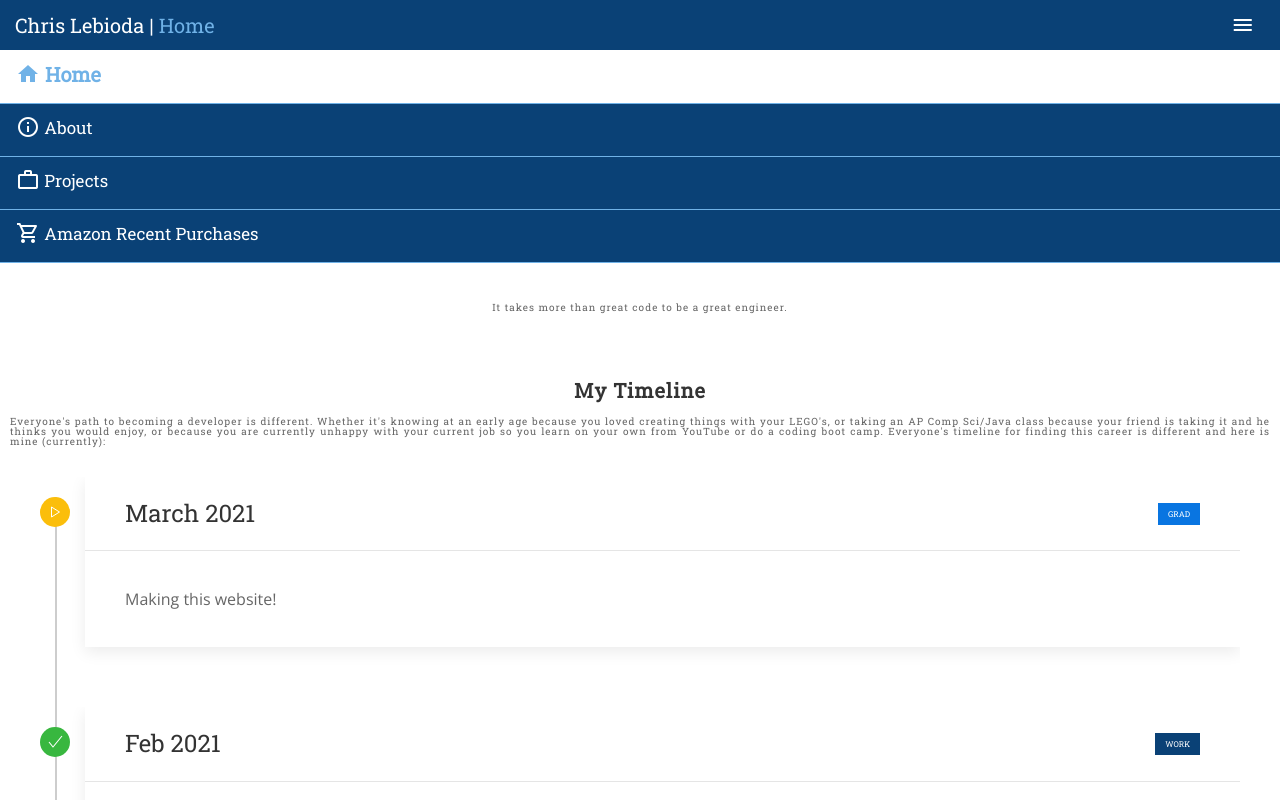
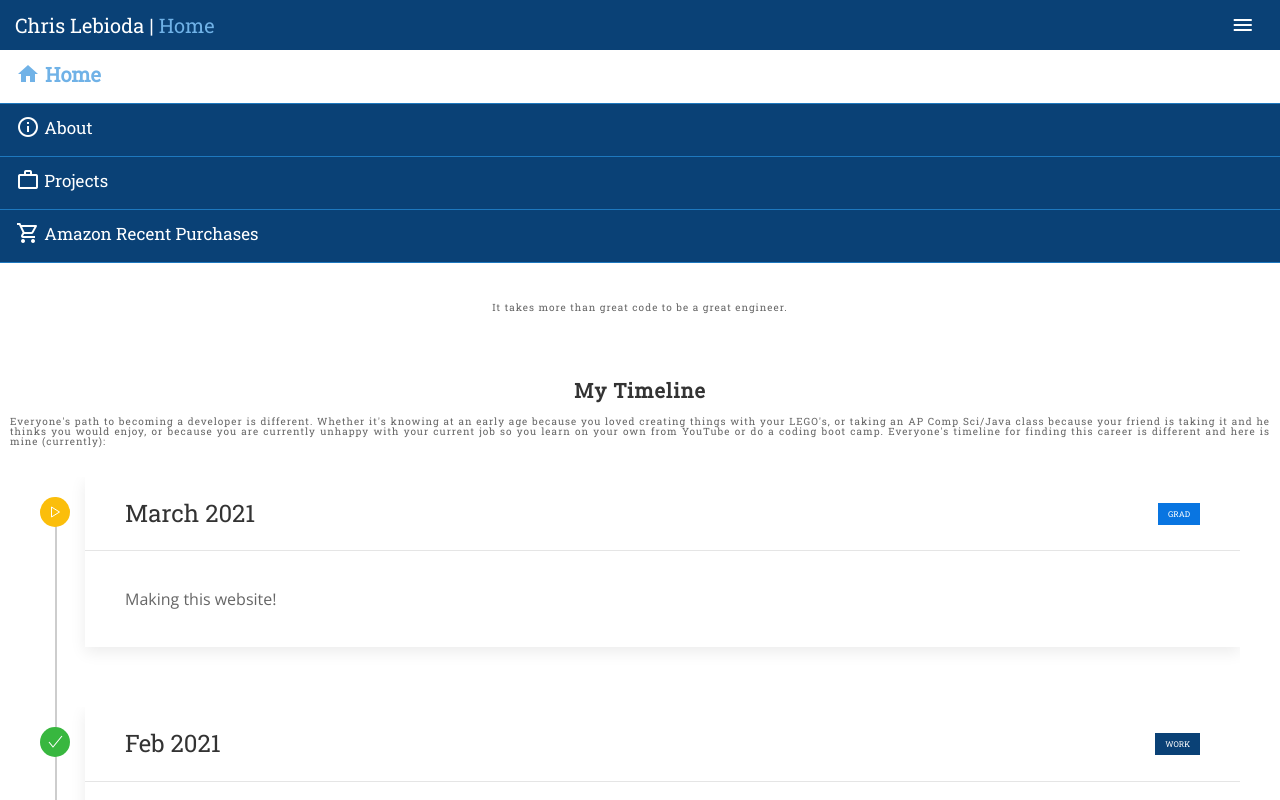
Before and after one commit to clebioda/clebioda.github.io, a plain HTML site: page index.html in a window 1280 px wide. Both pictures are taken after a click on the button "menu". Shown: the top 800 px of the page. Drawn offline with nearby package versions, Linux system fonts and the light colour scheme.

Commit message:
updating active nav item color

```diff
--- a/css/style.css
+++ b/css/style.css
@@ -63,7 +63,7 @@ a.skip:focus{
   text-decoration: none;
   font-size: 17px;
   display: block;
-  border-bottom: 1px solid #70B2E7;
+  border-bottom: 1px solid #1E78BE;
   }
 
 .nav-item-active a {
@@ -72,7 +72,7 @@ a.skip:focus{
   text-decoration: none;
   font-size: 20px;
   display: block;
-  border-bottom: 1px solid #70B2E7;
+  border-bottom: 1px solid #1E78BE;
   background-color: #ffffff;
   font-weight: bold;
 }
```
